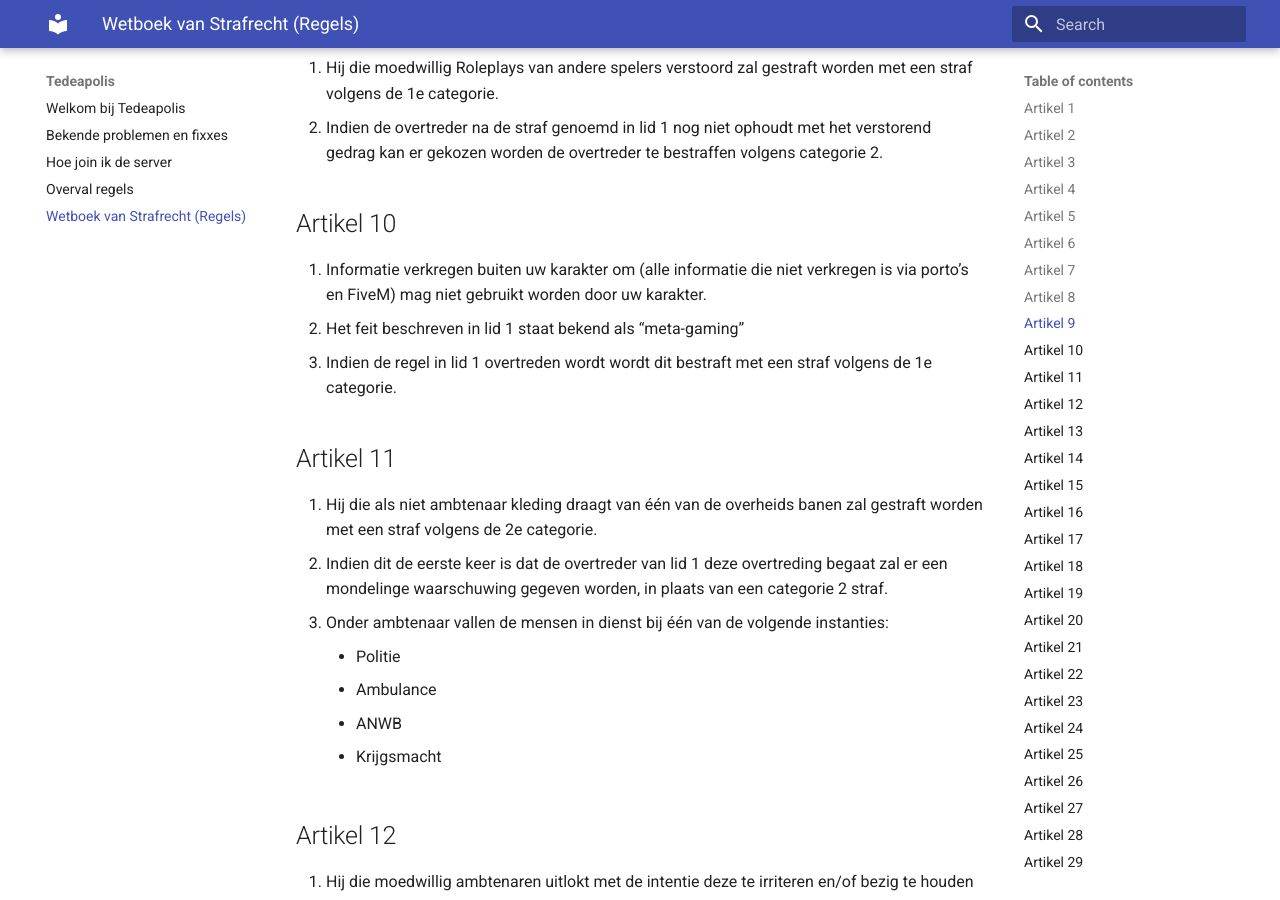
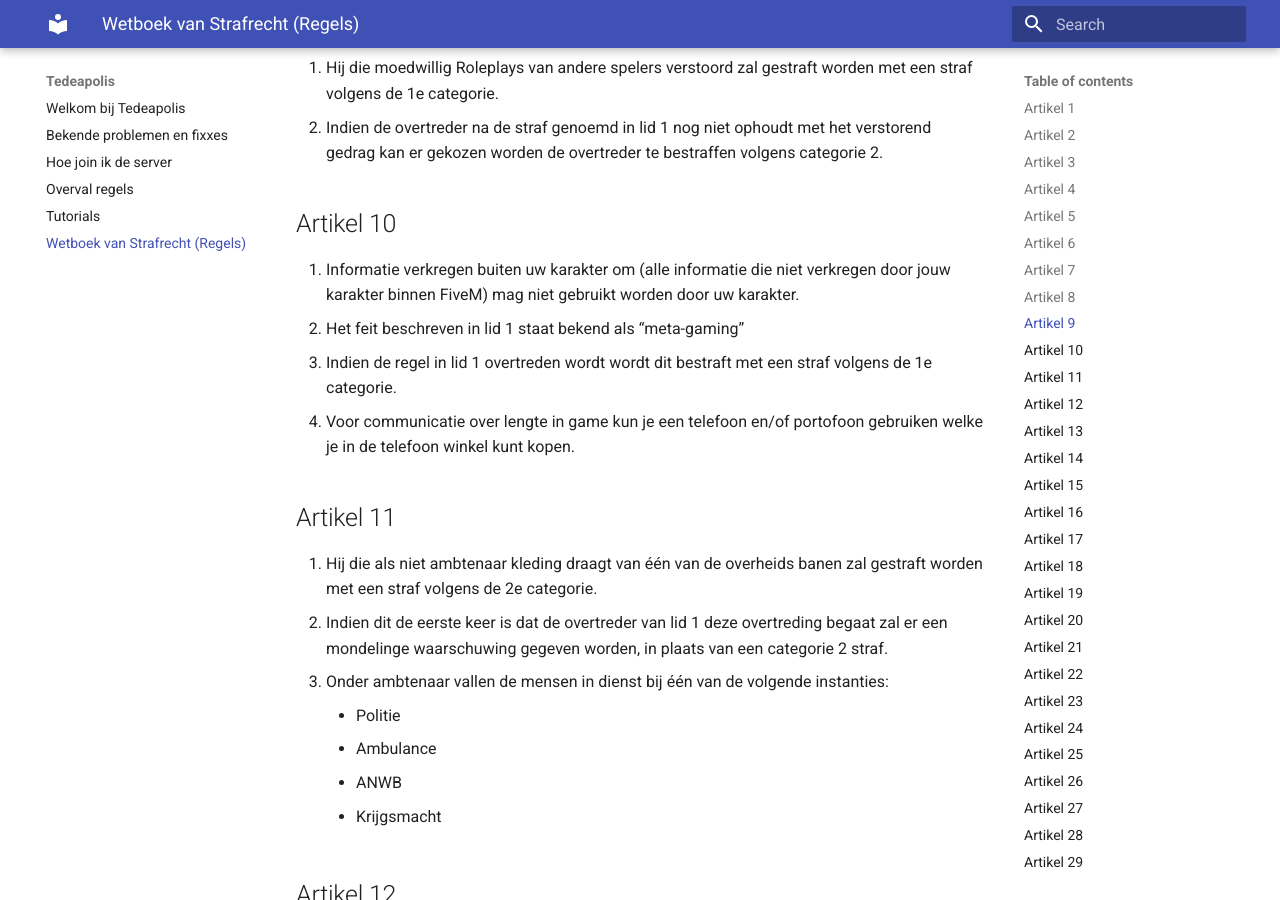
Before and after one commit to Tedeapolis/Tedeapolis, an MkDocs documentation site: the page built from docs/Wetboek.md, in a window 1280 px wide and 900 px high, scrolled down 3018 px. Built offline with MkDocs 1.6.1 and Material for MkDocs 9.7.7, drawn with Linux system fonts in a browser that asks for light colours.

Commit message:
Added Tutorial for log submitting
Changed meta-gaming rules slightly, additional explanation to use Portofoon

```diff
--- a/docs/Wetboek.md
+++ b/docs/Wetboek.md
@@ -78,9 +78,10 @@
 
 ## Artikel 10
 
-1. Informatie verkregen buiten uw karakter om (alle informatie die niet verkregen is via porto’s en FiveM) mag niet gebruikt worden door uw karakter.
+1. Informatie verkregen buiten uw karakter om (alle informatie die niet verkregen door jouw karakter binnen FiveM) mag niet gebruikt worden door uw karakter.
 2. Het feit beschreven in lid 1 staat bekend als “meta-gaming”
 3. Indien de regel in lid 1 overtreden wordt wordt dit bestraft met een straf volgens de 1e categorie.
+4. Voor communicatie over lengte in game kun je een telefoon en/of portofoon gebruiken welke je in de telefoon winkel kunt kopen.
 
 ## Artikel 11
 
```
Also changed, not shown: docs/Tutorial.md (added, +18 -0 lines), docs/img/run-logs.png (added).
